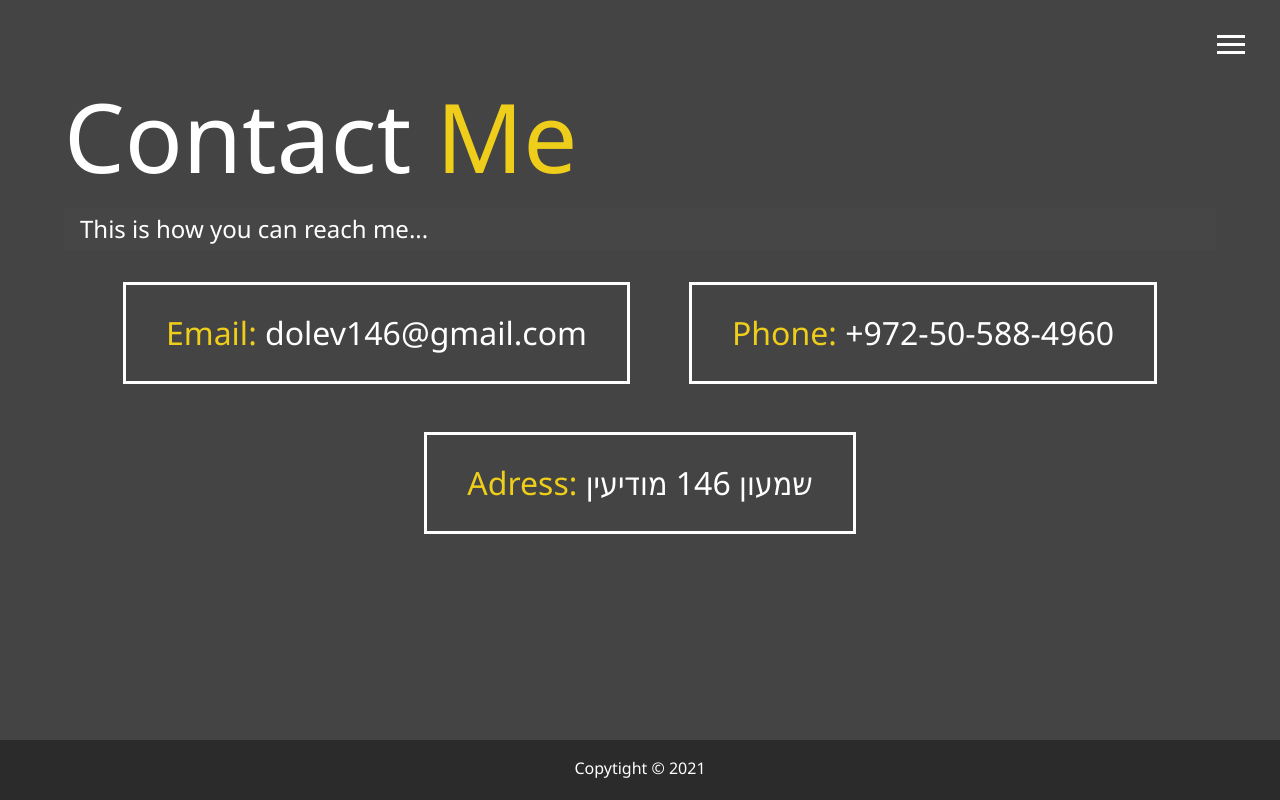
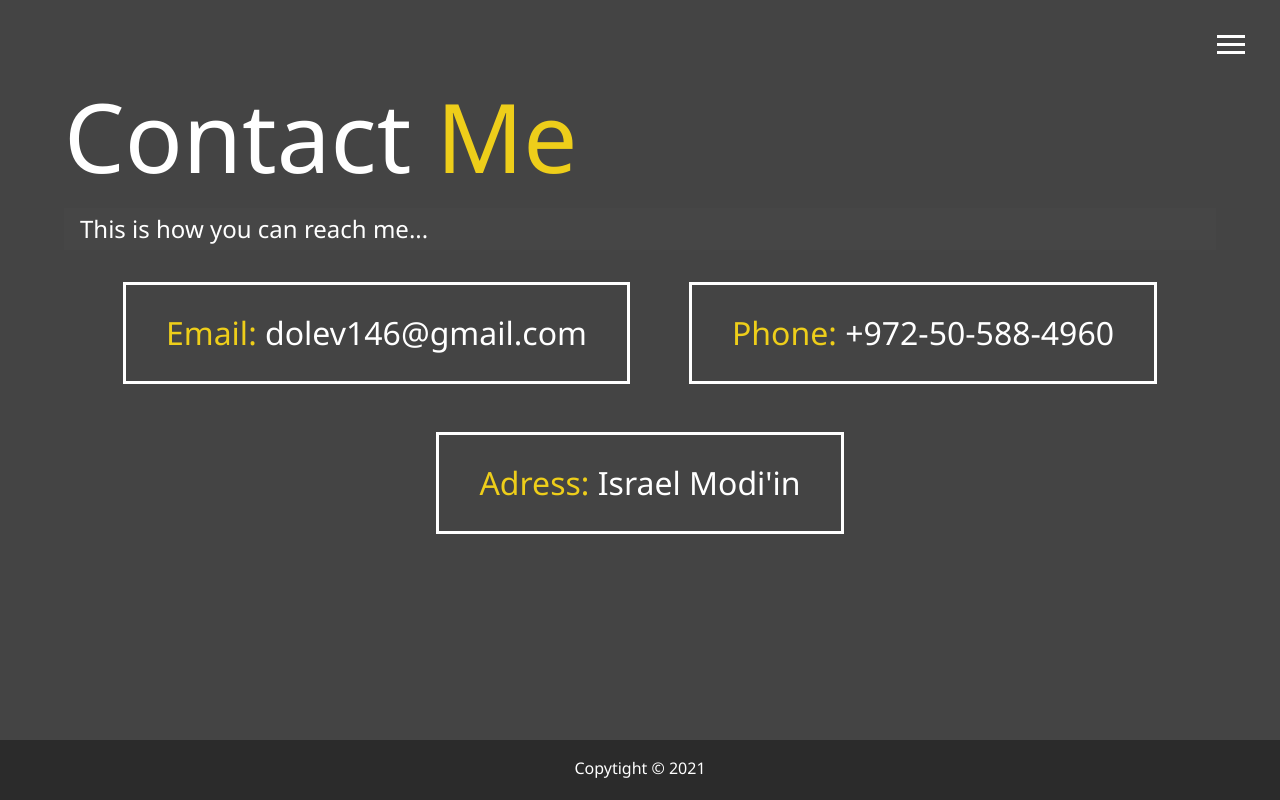
Before and after one commit to dolev146/modern_portfolio, a website: page dist/contact.html in a window 1280 px wide. Drawn offline with Linux system fonts and the light colour scheme.

Commit message:
change adress

```diff
--- a/dist/contact.html
+++ b/dist/contact.html
@@ -71,7 +71,7 @@
             </div>
             <div>
                 <span class="text-secondary">Adress:</span>
-                שמעון 146 מודיעין
+              Israel Modi'in
             </div>
         </div>
     </main>
```
